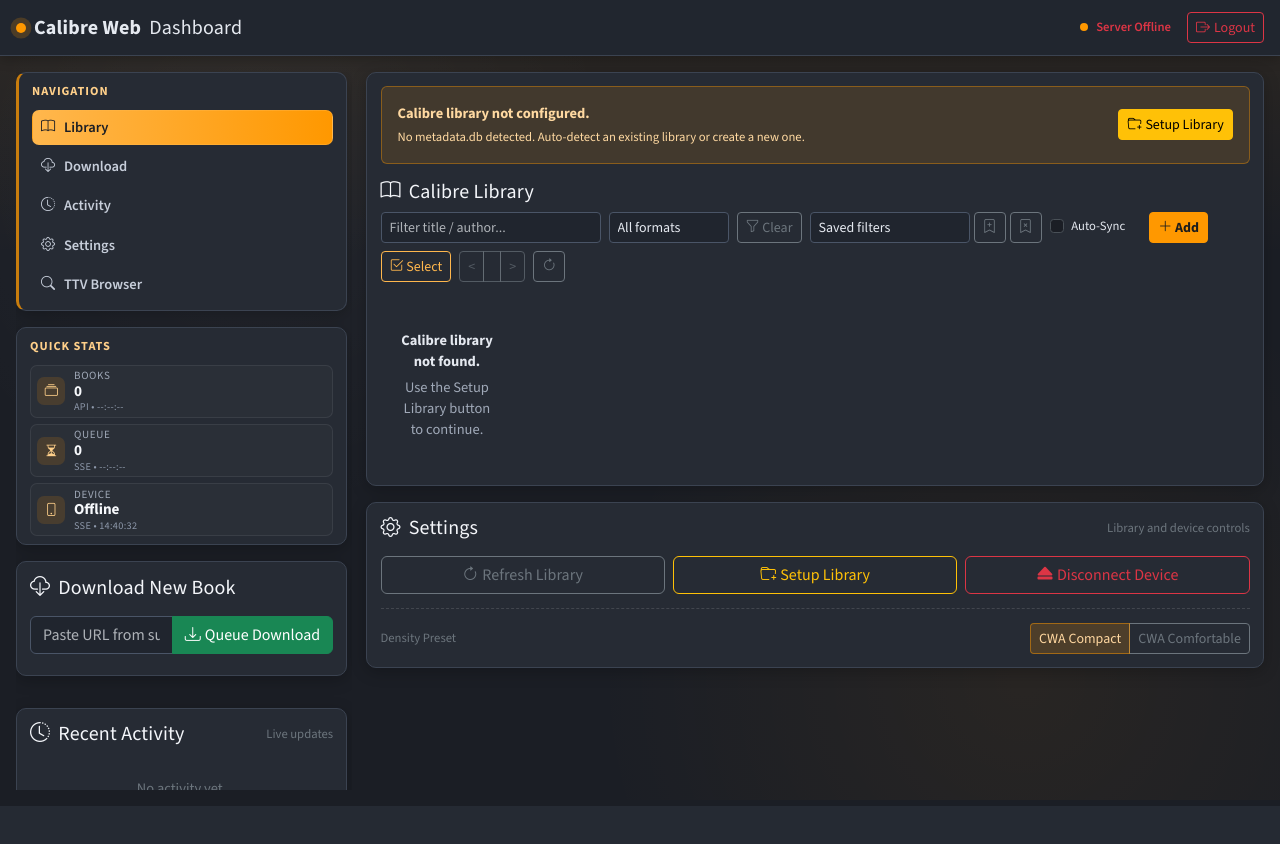
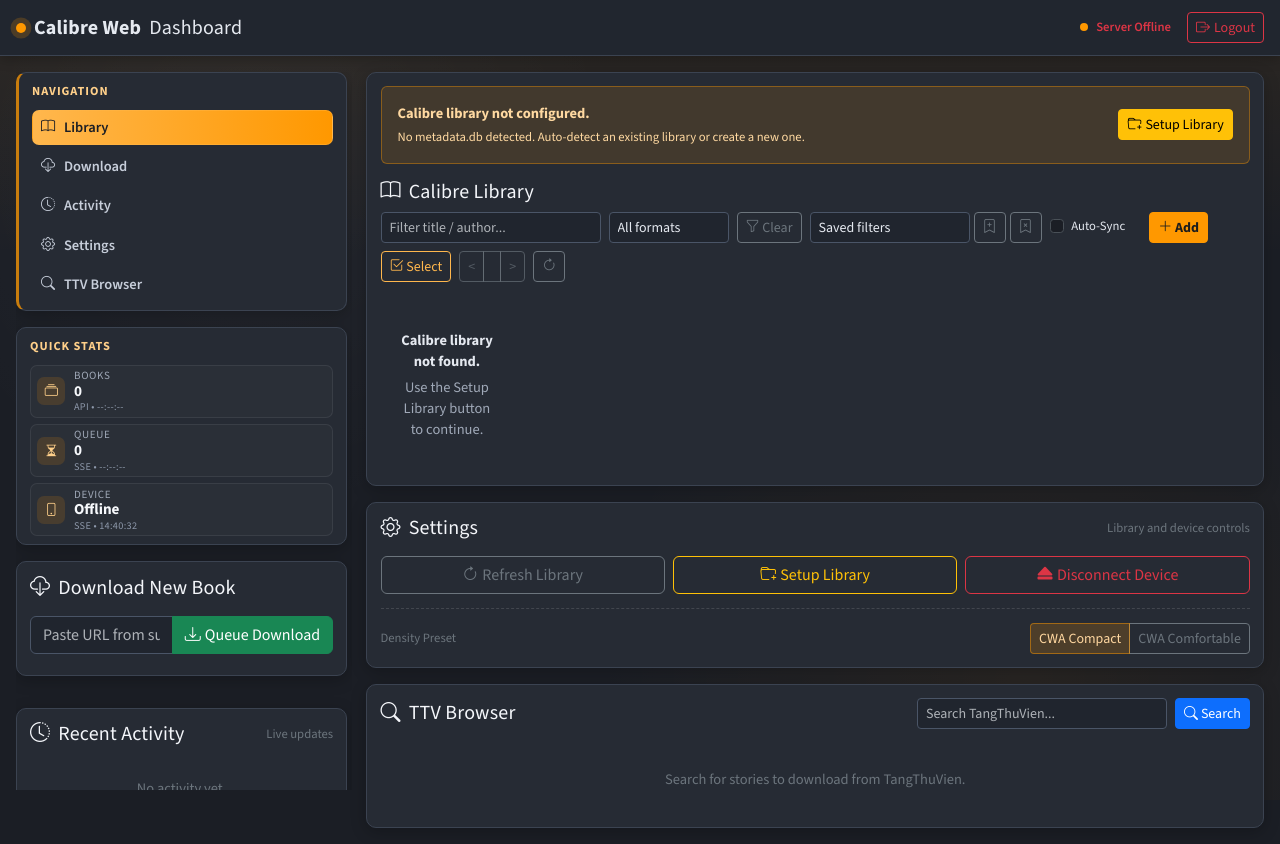
Before and after one commit to thangcao183/calibre-web-management, a Flask app: page / in a window 1280 px wide. Before the commit the page ends 806 px from the top, so only its background shows below. Run offline with Flask 3, Linux system fonts and the light colour scheme; the visitor is signed in with stand-in values (Sample User, id 1); data that the repository does not hold is empty; some libraries are stand-ins or nearby versions.

Commit message:
fix template

```diff
--- a/src/templates/index.html
+++ b/src/templates/index.html
@@ -256,7 +256,7 @@
                 </div>
             </div>
 
-            <div class="card glass-card mt-3" id="section-ttv" style="display: none;">
+            <div class="card glass-card mt-3" id="section-ttv">
                 <div class="card-body">
                     <div class="d-flex flex-wrap align-items-center justify-content-between gap-2 mb-3">
                         <h5 class="card-title mb-0">
```
